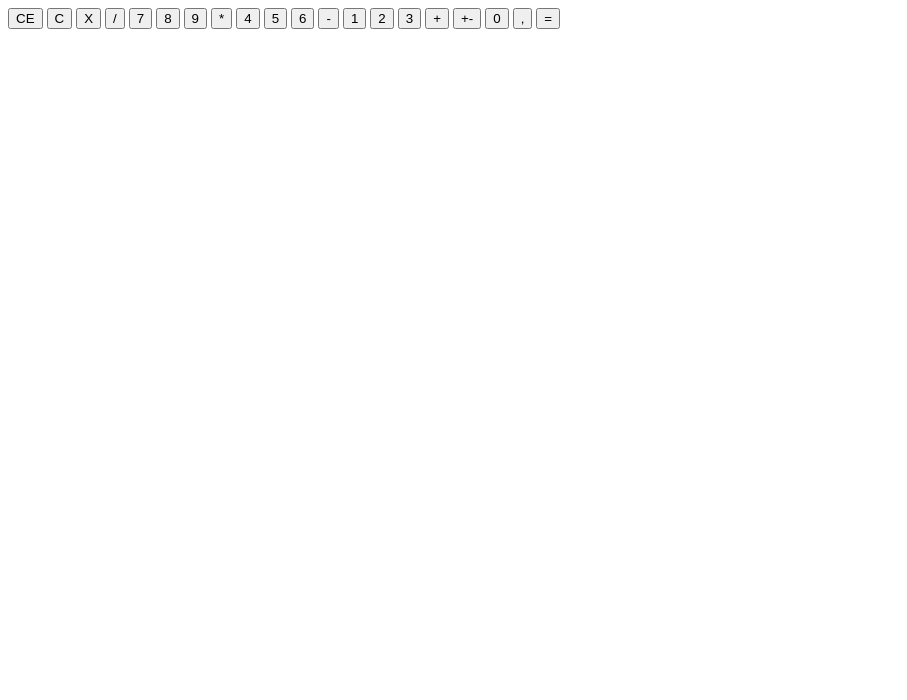
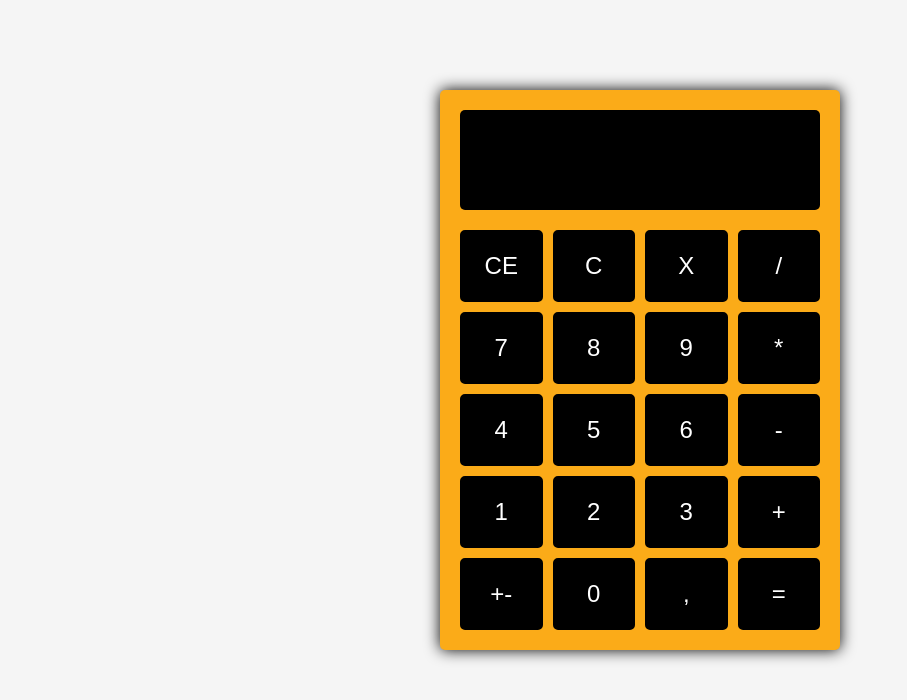
Before and after one commit to JuanNascimentoSouza/Calculadora-Completa, a plain HTML site: page index.html in a window 1280 px wide. Shown: the whole page, without its empty margins (0-907 px from the left). Drawn offline with Linux system fonts and the light colour scheme.

Commit message:
css, att html

```diff
--- a/css/style.css
+++ b/css/style.css
@@ -0,0 +1,55 @@
+* {
+    margin: 0;
+    padding: 0;
+    box-sizing: border-box;
+}
+
+body {
+    background-color: whitesmoke;
+    padding: 90px 0;
+}
+
+.calculator {
+    width: 400px;
+    margin: 0 auto;
+    background-color: #FBAB18;
+    padding: 20px;
+    border-radius: 5px;
+    box-shadow: 0 0 15px black;
+}
+
+.display {
+    display: flex;
+    justify-content: flex-end;
+    width: 100%;
+    height: 100px;
+    margin-bottom: 20px;
+    padding: 15px;
+    background-color: black;
+    color: white;
+    font: normal 4rem serif;
+    overflow: hidden;
+    border-radius: 5px;
+}
+
+.calculator-buttons {
+    display: grid;
+    grid-template-columns: 1fr 1fr 1fr 1fr;
+    grid-gap: 10px;
+}
+
+.calculator button {
+    background-color: black;
+    color: white;
+    padding: 20px;
+    border-radius: 5px;
+    font-size: 1.5rem;
+    outline: none;
+    cursor: pointer;
+    border: 2px solid black;
+}
+
+button:hover{
+    background-color: #FBAB18;;
+    color: black;
+}
--- a/index.html
+++ b/index.html
@@ -6,12 +6,13 @@
     <meta http-equiv="X-UA-Compatible" content="IE=edge">
     <meta name="viewport" content="width=device-width, initial-scale=1.0">
     <title>Calculadora-Completa</title>
+    <link rel="stylesheet" href="./css/style.css">
 </head>
 
 <body>
     <div class="calculator">
         <div class="display" id="display"></div>
-        <div class="calculadora-buttons">
+        <div class="calculator-buttons">
             <button id="limparDisplay">CE</button>
             <button id="limparCalculo">C</button>
             <button id="backspace">X</button>
```
